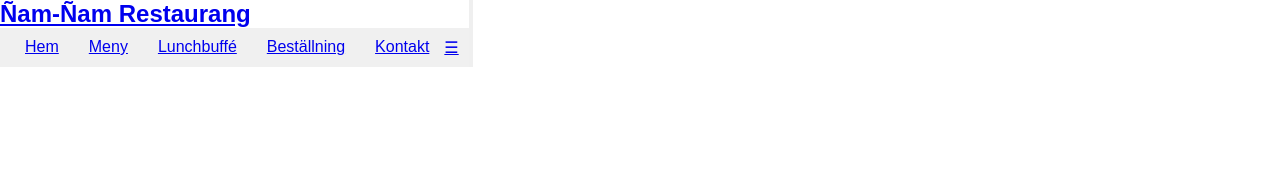
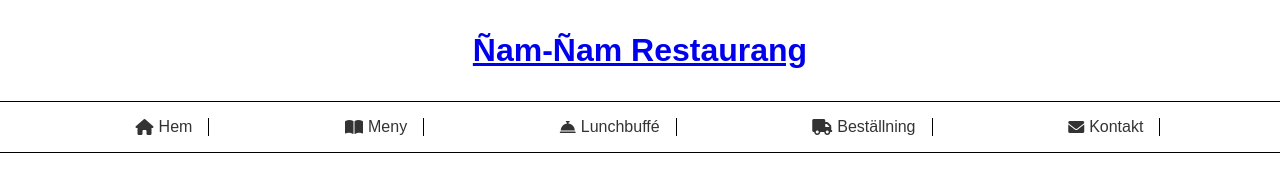
Before and after one commit to JoseRaul-TR/F25D-Interaktiv-webbplats-Restaurang, a plain HTML site: page index.html in a window 1280 px wide. Drawn offline with Linux system fonts and the light colour scheme.

Commit message:
Work in navbar, HTML and CSS

```diff
--- a/contact.html
+++ b/contact.html
@@ -3,6 +3,8 @@
 <head>
     <meta charset="UTF-8">
     <meta name="viewport" content="width=device-width, initial-scale=1.0">
+
+    <link rel="stylesheet" href="https://cdnjs.cloudflare.com/ajax/libs/font-awesome/4.7.0/css/font-awesome.min.css">
 
     <link rel="stylesheet" href="./styles/index.css">
     <link rel="stylesheet" href="./styles/navbar-footer-styles.css">
--- a/index.html
+++ b/index.html
@@ -3,6 +3,8 @@
 <head>
     <meta charset="UTF-8">
     <meta name="viewport" content="width=device-width, initial-scale=1.0">
+
+    <link rel="stylesheet" href="https://cdnjs.cloudflare.com/ajax/libs/font-awesome/6.0.0/css/all.min.css">
 
     <link rel="stylesheet" href="./styles/index.css">
     <link rel="stylesheet" href="./styles/navbar-footer-styles.css">
@@ -15,29 +17,38 @@
 <body>
 <!-- Adaptar JS al nuevo nav-->
     <header class="header">
-        <nav class="nav">
-            <div class="logo">
-                <a href="./index.html">
-                    <h1>Ñam-Ñam Restaurang</h1> <!-- Place for restaurant's logo -->
-                </a>
-            </div>
-            <ul class="navbar-list">
+        <div class="logo-container">
+            <a href="./index.html">
+                <h1>Ñam-Ñam Restaurang</h1> <!-- Place for restaurant's logo -->
+            </a>
+        </div>
+        <nav class="nav"></nav>
+            <ul class="nav-list">
                 <li class="nav-item">
-                    <a href="/index.html" class="nav-link">Hem</a>
+                    <a href="/index.html" class="nav-link">
+                        <i class="fas fa-home"></i> Hem
+                    </a>
                 </li>
                 <li class="nav-item">
-                    <a href="/index.html/#meny" class="nav-link">Meny</a>
+                    <a href="/menu.html" class="nav-link">
+                        <i class="fas fa-book-open"></i> Meny
+                    </a>
                 </li>
                 <li class="nav-item">
-                    <a href="/index.html/#lunchbuffe" class="nav-link">Lunchbuffé</a>
+                    <a href="/lunchbuffe.html" class="nav-link">
+                        <i class="fas fa-concierge-bell"></i> Lunchbuffé
+                    </a>
                 </li>
                 <li class="nav-item">
-                    <a href="/order.html" class="nav-link">Beställning</a>
+                    <a href="/order.html" class="nav-link">
+                        <i class="fas fa-truck"></i> Beställning
+                    </a>
                 </li>
                 <li class="nav-item">
-                    <a href="/contact.html" class="nav-link">Kontakt</a>
+                    <a href="/contact.html" class="nav-link">
+                        <i class="fas fa-envelope"></i> Kontakt
+                    </a>
                 </li>
-                <a href="javascript:void(0);" class="icon" onclick="contractNavbar()">&#9776;</a>
             </ul>
         </nav>
         <button class="hamburger">
--- a/scripts/script.js
+++ b/scripts/script.js
@@ -1,24 +1,3 @@
-// Filter menu
-const menySection = document.getElementById('meny');
-const dishes = menySection.querySelectorAll('.dish');
-
-function filterMenu(category) {
-    dishes.forEach(dish => {
-        if (dish.dataset.category === category || category === 'alla') {
-            dish.style.display = 'block';
-        } else {
-            dish.style.display = 'none';
-        }
-    });
-}
-
-// Show/hide lunchbuffé
-const lunchbuffeInfo = document.getElementById('lunchbuffe-info');
-const showLunchbuffeBtn = document.getElementById('visa-lunchbuffe');
-
-showLunchbuffeBtn.addEventListener('click', () => {
-    lunchbuffeInfo.classList.toggle('visa');
-});
 
 // Calculate total cost
 function calculateTotalCost() {
--- a/styles/index.css
+++ b/styles/index.css
@@ -1,4 +1,4 @@
-* {
+ * {
     box-sizing: border-box;
     margin: 0;
     padding: 0;
@@ -8,7 +8,7 @@ body {
     font-family: sans-serif;
 }
 
-nav ul {
+/*nav ul {
     list-style: none;
     display: flex;
     justify-content: center;
@@ -22,12 +22,12 @@ nav li {
 
 section {
     padding: 20px;
-}
+} */
 
 /* Responsiv design */
-@media (max-width: 768px) {
+/* @media (max-width: 768px) {
     nav ul {
         flex-direction: column;
         align-items: center;
     }
-}
+} */
--- a/styles/navbar-footer-styles.css
+++ b/styles/navbar-footer-styles.css
@@ -1,7 +1,7 @@
 /* Adapt to a new layout */
 
 /* Stored variables */
-:root {
+/* :root {
   --primary-color: #007bff;
   --secondary-color: #0056b3;
   --light-gray: #f0f0f0;
@@ -109,13 +109,13 @@ footer p {
 
 .social-icons a:visited i {
   color: inherit;
-}
+} */
 
 /* –––––––––––––––––––––––––––––––––––––––––––––– */
 
 /* Responsive Adjustments */
 /* Styles for small screens */
-@media screen and (max-width: 480px) {
+/* @media screen and (max-width: 480px) {
   .navbar a {
     font-size: 1rem;
     padding: 0.5rem 0.8rem;
@@ -141,7 +141,7 @@ footer p {
     display: block;
     text-align: left;
   }
-}
+} */
 
 /* End Responsive Adjustments */
 
@@ -149,17 +149,17 @@ footer p {
 
 /* Print Responsive Adjustments */
 
-@media print {
+/* @media print {
   .navbar ,
   footer {
     display: none;
   }
-}
+} */
 
 /* ––––––––––––––––––––––––––––––––––––––––––––––––– */
 
 /* Dark Mode */
-@media (prefers-color-scheme: dark) {
+/* @media (prefers-color-scheme: dark) {
   header,
   .navbar {
     background-color: var(--dark-blur-background);
@@ -196,5 +196,68 @@ footer p {
   .social-icons a:visited i {
       color: inherit;
   }
+} */
+/* End Dark Mode */
+
+/* ––––––––––––––––––––––––––––––––––– */
+
+/* Intento de cero */
+
+.header {
+  text-align: center;
+  width: 100vw;
 }
-/* End Dark Mode */
+
+.logo-container h1{
+  width: 100%;
+  text-align: center;
+  padding: 1em;
+}
+
+.nav-list {
+  display: flex;
+  width: 100%;
+  justify-content: space-evenly;
+  list-style: none;
+  border-top: 1px solid #000;
+  border-bottom: 1px solid #000;
+  padding: 1rem 0;
+}
+
+.nav-item {
+  padding: 0 1rem;
+  border-right: 1px solid #000;
+} /* –> Seguir trabajando en navbar cuadricula <– */
+
+.nav-link {
+  text-decoration: none;
+  color: #333; /* Example color */
+  display: flex; /* Allow icon and text to align */
+  align-items: center; /* Vertically align icon and text */
+}
+
+.nav-link i {
+  margin-right: 5px; /* Space between icon and text */
+}
+
+.hamburger {
+  display: none; /* Hide by default */
+  /* Add styling for hamburger button here */
+}
+
+/* Media query for smaller screens */
+@media (max-width: 768px) {
+  .nav-list {
+      display: none; /* Hide navigation list on small screens */
+  }
+
+  .hamburger {
+      display: block; /* Show hamburger button on small screens */
+      position: absolute;
+      top: 10px;
+      right: 10px;
+      background: none;
+      border: none;
+      cursor: pointer;
+  }
+}
```
Also changed, not shown: order.html (+2 -0 lines), lunchbuffe.html (added), menu.html (added).
